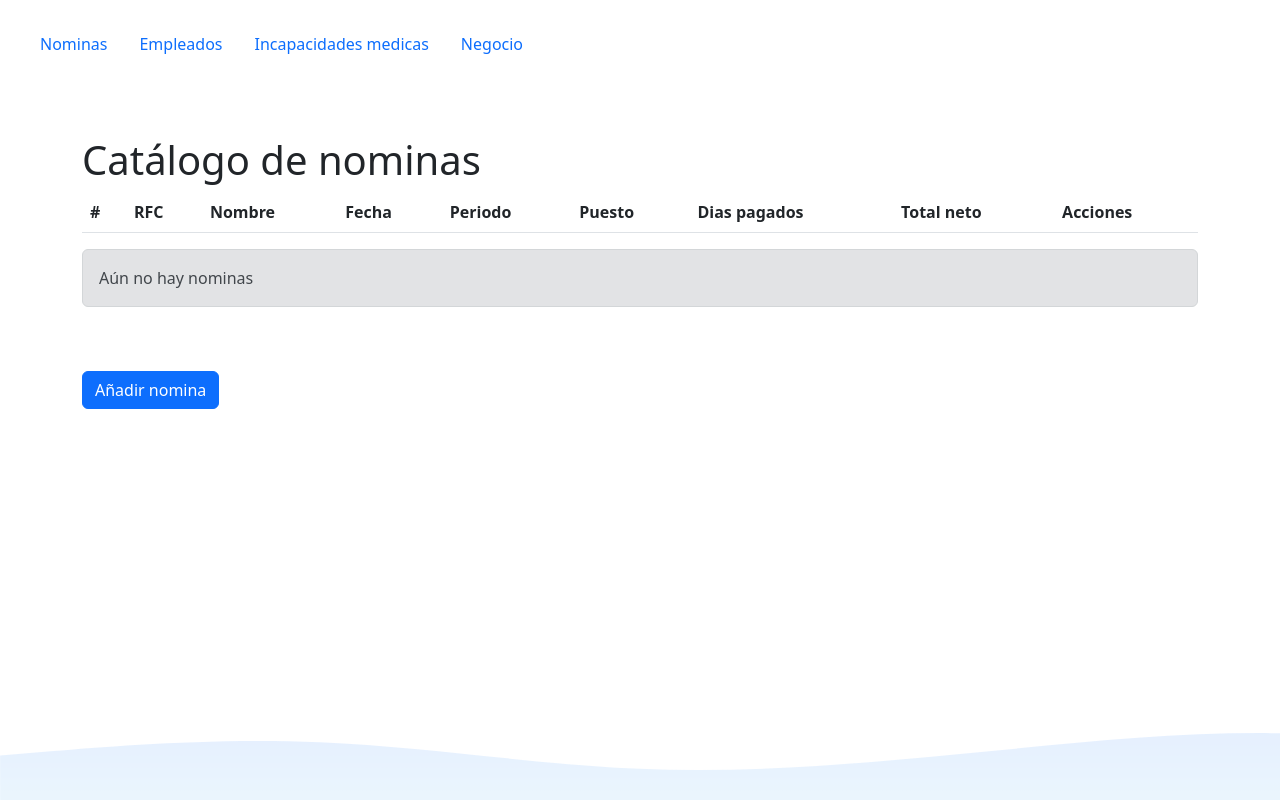
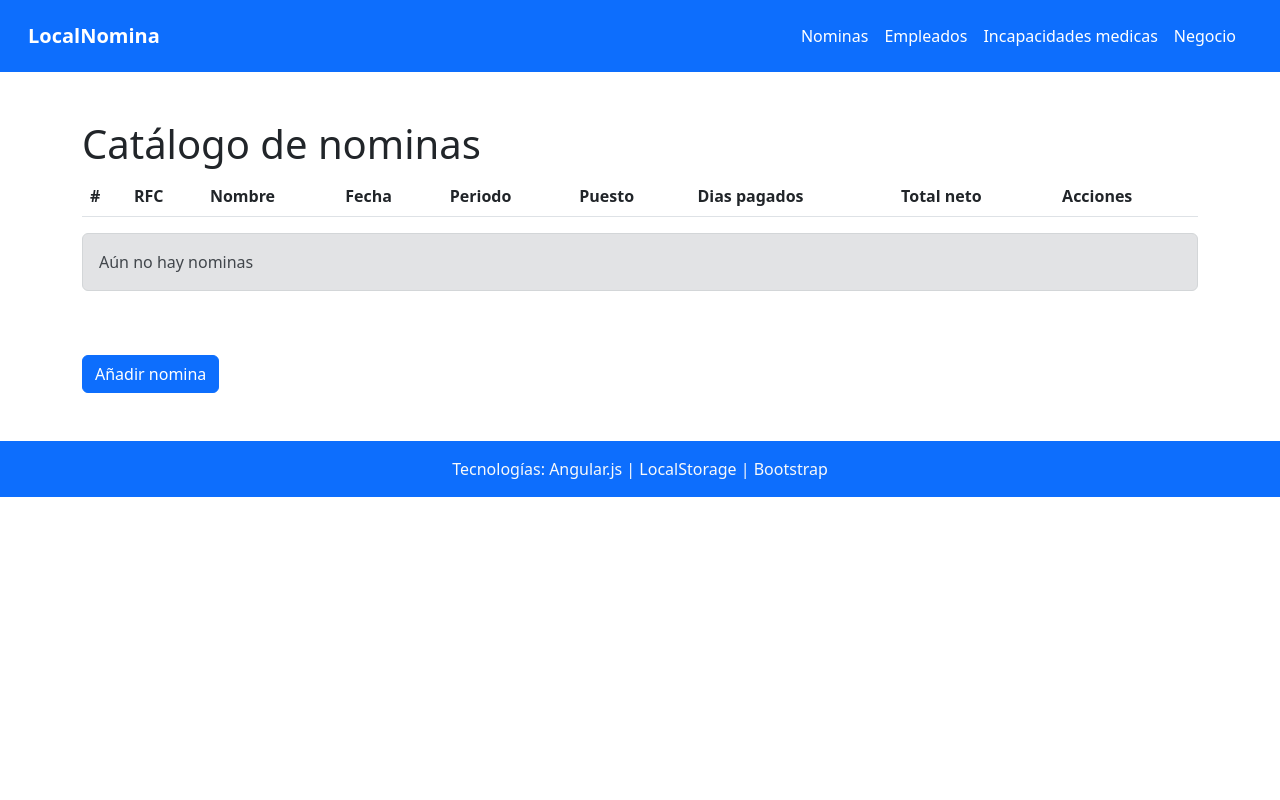
Before and after one commit to BrianS-TICS/nomina_proyect, an Angular app: page / in a window 1280 px wide. Built offline with nearby package versions, Linux system fonts and the light colour scheme; what pdfmake would draw is missing.

Commit message:
Correccion de estilos y validaciones de fechas para incapacidades en nomina

```diff
--- a/package.json
+++ b/package.json
@@ -25,6 +25,7 @@
     "csvtojson": "^2.0.10",
     "jspdf": "^2.5.1",
     "jspdf-autotable": "^3.5.28",
+    "moment": "^2.29.4",
     "pdfmake": "^0.2.7",
     "rxjs": "~7.5.0",
     "tslib": "^2.3.0",
--- a/src/app/app.component.html
+++ b/src/app/app.component.html
@@ -1,21 +1,17 @@
 <div>
 
-  <ul class="nav p-4">
-    <li class="nav-item">
-      <a class="nav-link" (click)="CURRENTPAGE = 1" aria-current="page" href="#">Nominas</a>
-    </li>
-    <li class="nav-item">
-      <a class="nav-link" (click)="CURRENTPAGE = 2" href="#">Empleados</a>
-    </li>
-    <li class="nav-item">
-      <a class="nav-link" (click)="CURRENTPAGE = 3" href="#">Incapacidades medicas</a>
-    </li>
-
-    <li class="nav-item">
-      <a class="nav-link" (click)="CURRENTPAGE = 4" href="#">Negocio</a>
-    </li>
-
-  </ul>
+  <!-- As a heading -->
+  <nav class="navbar bg-primary bg-body-tertiary d-flex p-3">
+    <div class="container-fluid">
+      <a class="navbar-brand cursor-pointer fw-semibold">LocalNomina</a>
+      <div class="d-flex float-end">
+        <a (click)="CURRENTPAGE = 1" class="navbar-brand cursor-pointer fs-6">Nominas</a>
+        <a (click)="CURRENTPAGE = 2" class="navbar-brand cursor-pointer	fs-6">Empleados</a>
+        <a (click)="CURRENTPAGE = 3" class="navbar-brand cursor-pointer	fs-6">Incapacidades medicas</a>
+        <a (click)="CURRENTPAGE = 4" class="navbar-brand cursor-pointer	fs-6">Negocio</a>
+      </div>
+    </div>
+  </nav>
 
   <!-- Nominas -->
   <section *ngIf="CURRENTPAGE == 1" class="container mt-5">
@@ -135,7 +131,7 @@
         <tr *ngFor="let item of incapacidades; let index = index">
           <th>{{index+1}}</th>
           <td>{{item.folio}}</td>
-          <td>{{findRfcEmpleado(item.rfc)}}</td>
+          <td>{{findRfcEmpleado(item.id_empleado)}}</td>
           <td>{{item.fecha_inicio + ' - ' + item.fecha_fin}}</td>
           <td>{{item.dias}}</td>
           <td>{{item.motivo}}</td>
@@ -228,6 +224,7 @@
 
   </section>
 
-
-  <img src="assets/wave.svg" class="wave" alt="">
+  <footer class="bg-primary mt-5 px-5 py-3">
+    <p class="text-center m-0 text-light">Tecnologías: Angular.js | LocalStorage | Bootstrap</p>
+  </footer>
 </div>
--- a/src/app/app.component.scss
+++ b/src/app/app.component.scss
@@ -9,3 +9,14 @@
 
     opacity: .1;
 }
+
+.navbar-brand{
+    color: white;
+}
+
+.cursor-pointer	{
+    cursor: pointer;
+    &:hover {
+        opacity: .8;
+    }
+}
--- a/src/app/dialog/incapacidades/incapacidades.component.ts
+++ b/src/app/dialog/incapacidades/incapacidades.component.ts
@@ -47,7 +47,7 @@ export class IncapacidadesComponent implements OnInit {
       const incapacidad = {
         id : uuidv4(),
         folio: this.formulario.get('folio').value,
-        rfc: this.formulario.get('rfc').value,
+        id_empleado: this.formulario.get('rfc').value,
         fecha_inicio: this.formulario.get('fecha_inicio').value,
         fecha_fin: this.formulario.get('fecha_fin').value,
         dias: this.formulario.get('dias').value,
--- a/src/app/dialog/nomina/nomina.component.ts
+++ b/src/app/dialog/nomina/nomina.component.ts
@@ -4,6 +4,8 @@ import { NgbActiveModal } from '@ng-bootstrap/ng-bootstrap';
 import jsPDF from 'jspdf';
 import autoTable from 'jspdf-autotable';
 import { v4 as uuidv4 } from 'uuid';
+import * as moment from 'moment';
+
 
 @Component({
   selector: 'app-nomina',
@@ -35,6 +37,7 @@ export class NominaComponent implements OnInit {
 
   public empleados = [];
   public puestos = [];
+  public incapacidades = [];
 
   public metodos_pago = [
     { valor: "1", nombre: "Efectivo" },
@@ -65,19 +68,59 @@ export class NominaComponent implements OnInit {
       const subtotalCalculo = Math.ceil(parseFloat(this.formulario.controls.dias_pagados.value || '0') * parseFloat(this.formulario.controls.salario_diario.value));
       this.subtotal = subtotalCalculo.toFixed(2)
 
+      const salario_diario = parseFloat(this.formulario.controls.salario_diario.value);
       const ISR = subtotalCalculo * .11
       const IMSS = subtotalCalculo * .023
       const INFONAVID = subtotalCalculo * .02
       const CajaAhorro = subtotalCalculo * .02
 
-      this.totalDeducciones = (ISR + CajaAhorro + IMSS + INFONAVID).toFixed(2)
+      const incapacidadesDeEmpleado = this.incapacidades.filter(item => item.id_empleado == this.empleado.id);
+
+      let deduccionPorIncapacidad = 0
+
+      if (incapacidadesDeEmpleado.length) {
+        const incapacidad_inicio = incapacidadesDeEmpleado[0].fecha_inicio
+        const incapacidad_fin = incapacidadesDeEmpleado[0].fecha_fin
+        const periodo_inicio = this.formulario.controls.fecha_inicio.value
+        const periodo_fin = this.formulario.controls.fecha_fin.value
+
+        console.log(incapacidad_inicio);
+        console.log(incapacidad_fin);
+        console.log(periodo_inicio);
+        console.log(periodo_fin);
+
+        // CALCULO DE DIAS
+
+        const fechaInicioPeriodo = moment(periodo_inicio);
+        const fechaFinPeriodo = moment(periodo_fin);
+
+        const fechaInicioIncapacidad = moment(incapacidad_inicio);
+        const fechaFinIncapacidad = moment(incapacidad_fin);
+
+        // Encontrar la fecha de inicio común entre los dos periodos
+        const fechaInicioComun = moment.max(fechaInicioPeriodo, fechaInicioIncapacidad);
+
+        // Encontrar la fecha de fin común entre los dos periodos
+        const fechaFinComun = moment.min(fechaFinPeriodo, fechaFinIncapacidad);
+
+        // Calcular la diferencia en días entre las fechas comunes
+        const diasIncapacidadDentroPeriodo = fechaFinComun.diff(fechaInicioComun, 'days') + 1;
+
+        deduccionPorIncapacidad = diasIncapacidadDentroPeriodo * salario_diario;
+      }
+
+
+      this.totalDeducciones = (ISR + CajaAhorro + IMSS + INFONAVID + deduccionPorIncapacidad ? deduccionPorIncapacidad : 0).toFixed(2)
 
       this.deducciones = [
         { valor: "1", nombre: "ISR", cantidad: ISR },
         { valor: "2", nombre: "IMSS", cantidad: IMSS },
         { valor: "3", nombre: "INFONAVID", cantidad: INFONAVID },
         { valor: "4", nombre: "Caja de ahorro", cantidad: CajaAhorro },
+        deduccionPorIncapacidad ? { valor: "5", nombre: "Incapacidad", cantidad: deduccionPorIncapacidad } : null
       ]
+
+
 
       const puntualidad = 300
       const vales = 200
@@ -148,6 +191,11 @@ export class NominaComponent implements OnInit {
     if (empleadosStr) {
       this.empleados = JSON.parse(empleadosStr);
     }
+
+    const incapacidadesStr = localStorage['incapacidades'];
+    if (incapacidadesStr) {
+      this.incapacidades = JSON.parse(incapacidadesStr);
+    }
   }
 
   guardar() {
```
Also changed, not shown: 1 other file (tests, documents, lock files or other folders).
